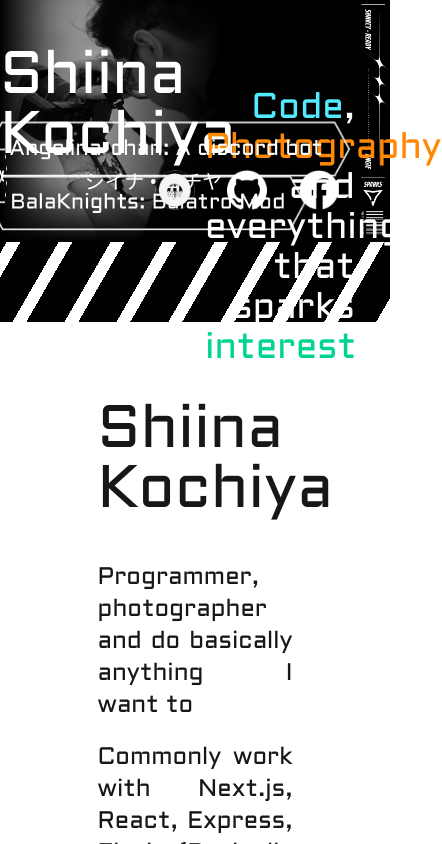
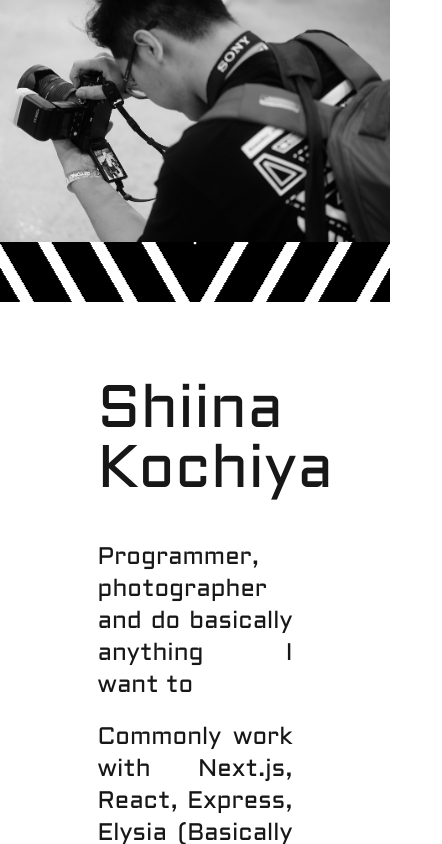
Before and after one commit to ShiinaKochiya/Shiina-Kochiya-page, a Next.js app: page / in a window 390 px wide. Shown: the top 844 px of the page, 442 px wide, since content can reach past the window. Built offline with nearby package versions, Linux system fonts and the light colour scheme; a web font is replaced by a local one.

Commit message:
omagad slider

```diff
--- a/app/components/hero.tsx
+++ b/app/components/hero.tsx
@@ -16,7 +16,8 @@ import facebook from "#/socials/facebook.png"
 
 export default function Hero({}){
      return (
-    <div className="relative items-center justify-center font-sans bg-white h-auto">
+    <div>
+      <div className="relative items-center justify-center font-sans bg-white h-auto hidden lg:block">
         <div className="absolute bg-linear-to-r from-transparent via-black to-black w-7/8 h-full right-0 z-2"/>
         <div className="absolute bg-linear-to-l from-transparent to-black w-1/4 h-full left-0 z-2"/>
         <div className="absolute bg-linear-to-b from-transparent to-black w-full h-1/4 bottom-0 z-2"/>
@@ -93,5 +94,14 @@ export default function Hero({}){
           </Link>
         </div>
       </div>
+      <div className="w-full h-auto from-black to-gray-800 text-white text-center lg:hidden">
+        <Image
+          src={background}
+          alt={"Background image"}
+          className="w-full"
+          loading="eager"
+        />
+      </div>
+    </div>
   );
 }
--- a/app/components/stripe.tsx
+++ b/app/components/stripe.tsx
@@ -4,11 +4,20 @@ import React from "react";
 
 export default function Stripe({}){
      return (
-    <div className={`bg-black w-full h-20 relative overflow-hidden animate-[slide_10s_linear_infinite]`} style={
-        {
-            background: "repeating-linear-gradient(-60deg, #ffffff, #ffffff 12px, #000000 12px, #000000 45px) repeat",
-            }
-        }>
-    </div>
+        <div className="relative w-200vw h-15 overflow-hidden">
+            <div className={`bg-black absolute w-full h-20 right-[-50%] animate-[slide_10s_linear_infinite] overflow-hidden`} style={
+                {
+                    background: "repeating-linear-gradient(-60deg, #ffffff, #ffffff 12px, #000000 12px, #000000 45px) repeat",
+                    }
+                }>
+            </div>
+
+            <div className={`bg-black absolute w-full h-20 left-[-50%] animate-[slider_10s_linear_infinite] overflow-hidden`} style={
+                {
+                    background: "repeating-linear-gradient(60deg, #ffffff, #ffffff 12px, #000000 12px, #000000 45px) repeat",
+                    }
+                }>
+            </div>
+        </div>
   );
 }
--- a/app/globals.css
+++ b/app/globals.css
@@ -58,3 +58,20 @@ body {
     scrollbar-width: none;  /* Firefox */
   }
 }
+@keyframes slide{
+  0% {
+    background-position-x: 0px;
+}
+100% {
+    background-position-x: -206px;
+  }
+}
+
+@keyframes slider{
+  0% {
+    background-position-x: 0px;
+}
+100% {
+    background-position-x: 206px;
+  }
+}
```
Lines whose indentation alone changed are shown as unchanged.
